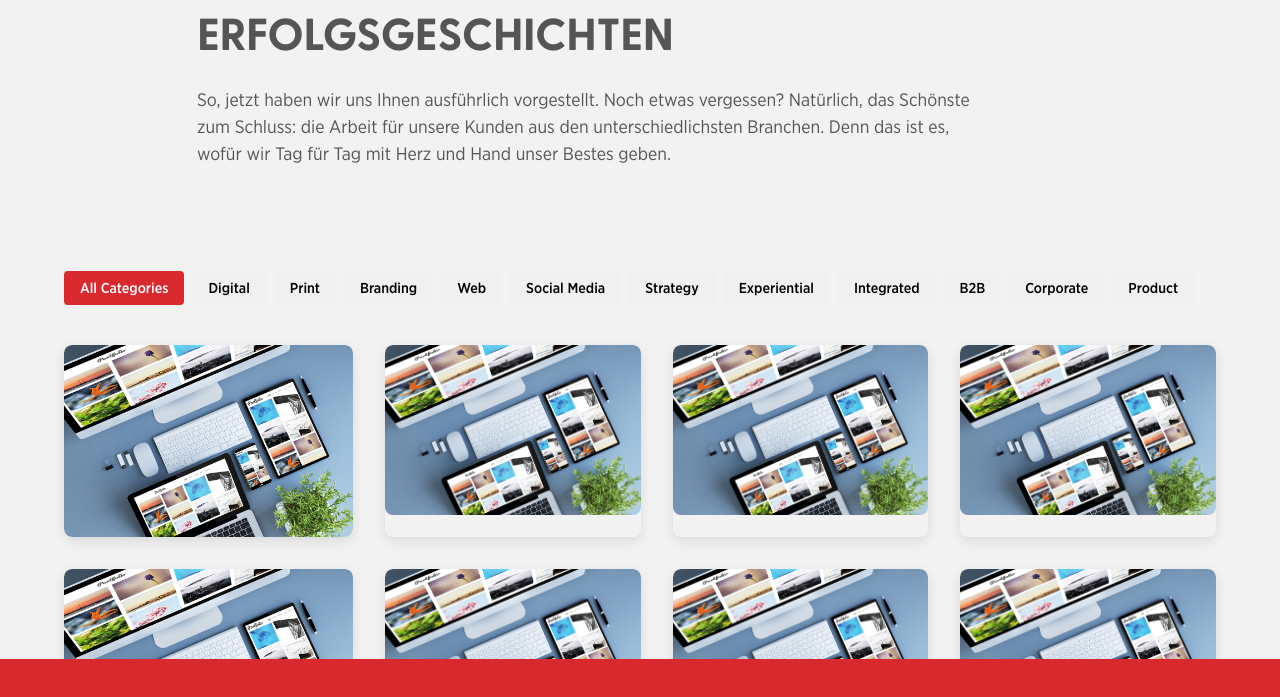
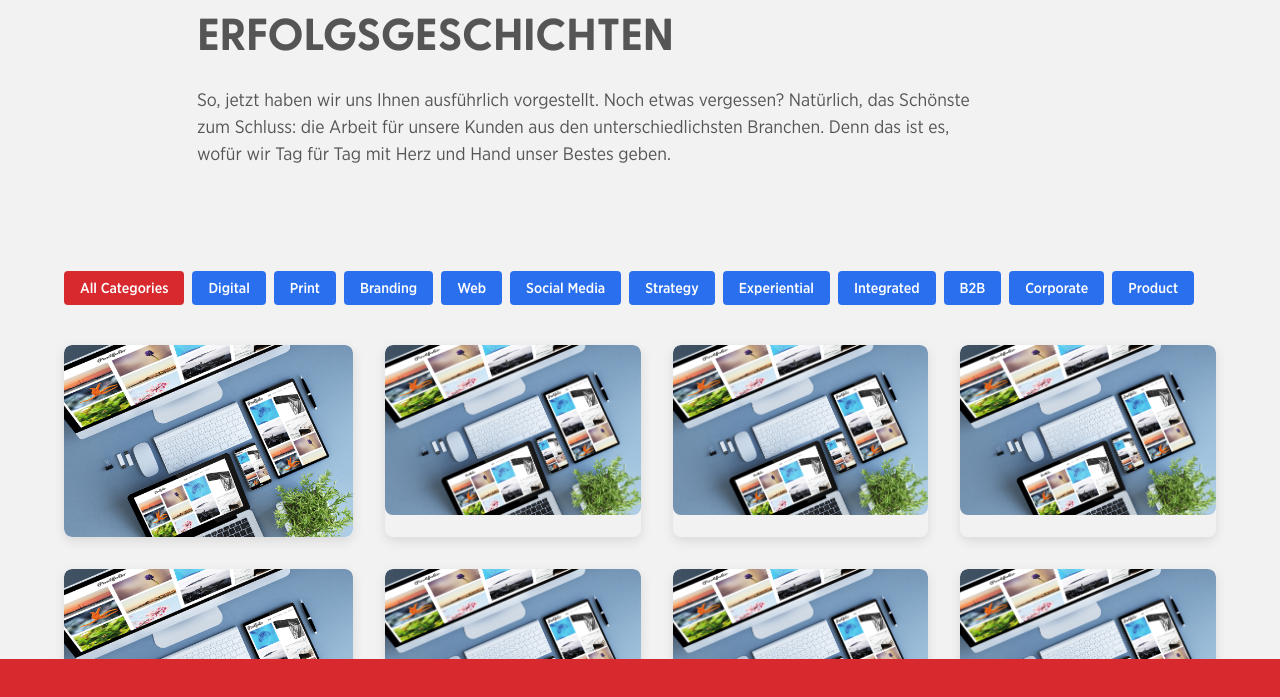
Before and after one commit to felixseeger/tz25, a Vue app: page / in a window 1280 px wide. Shown: the part 6352-7049 px from the top of the page. Built offline with nearby package versions, Linux system fonts and the light colour scheme; a web font is replaced by a local one.

Commit message:
Add #2A6FEE background to .filter-button.category-filter

```diff
--- a/src/components/portfolio/PortfolioGrid.vue
+++ b/src/components/portfolio/PortfolioGrid.vue
@@ -407,6 +407,19 @@ export default {
     background-color: $primary-color;
     color: white;
   }
+
+  &.category-filter {
+    background-color: #2A6FEE;
+    color: white;
+
+    &:hover {
+      background-color: darken(#2A6FEE, 10%);
+    }
+
+    &.active {
+      background-color: darken(#2A6FEE, 15%);
+    }
+  }
 }
 
 .reset-button {
```
